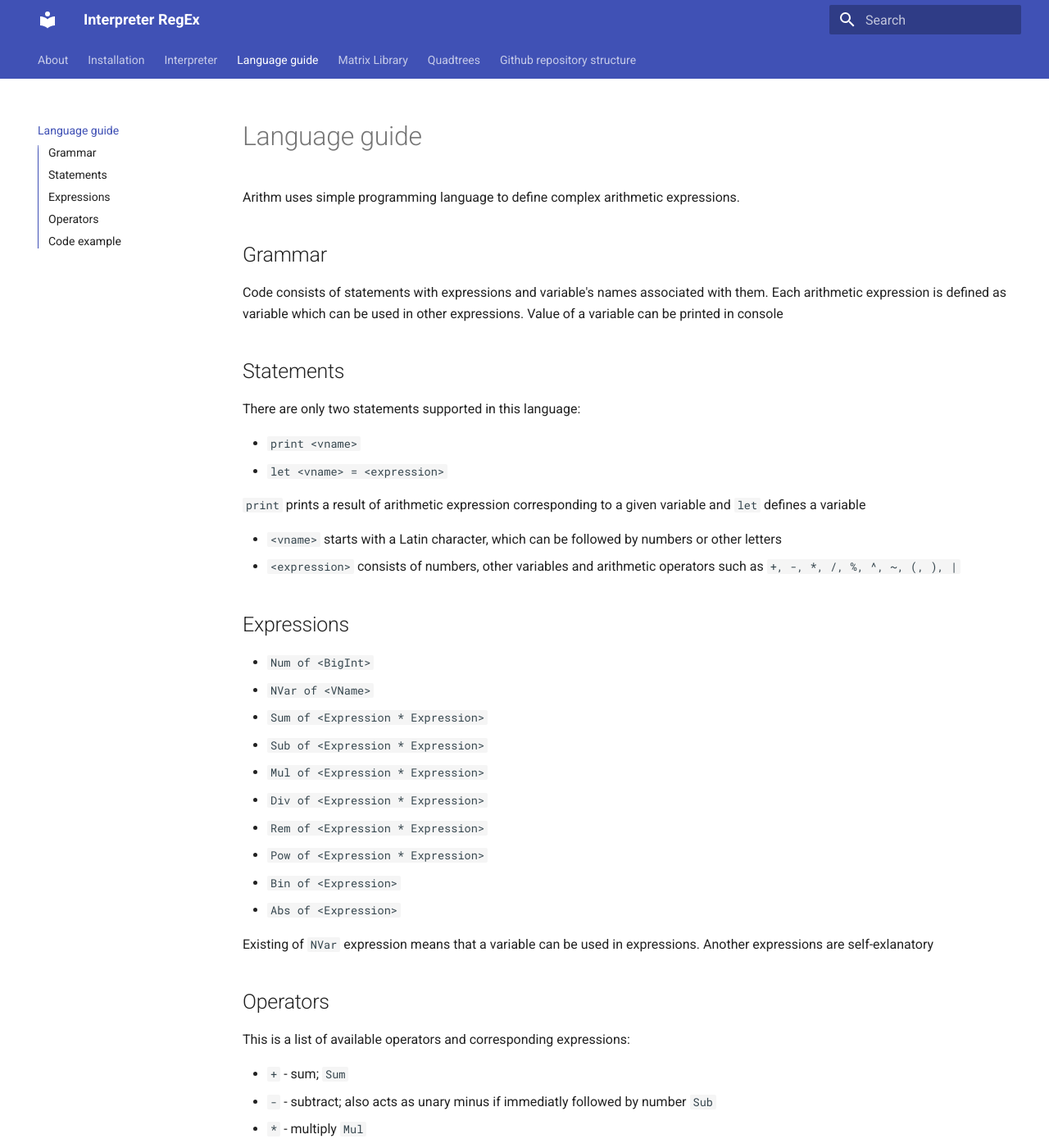
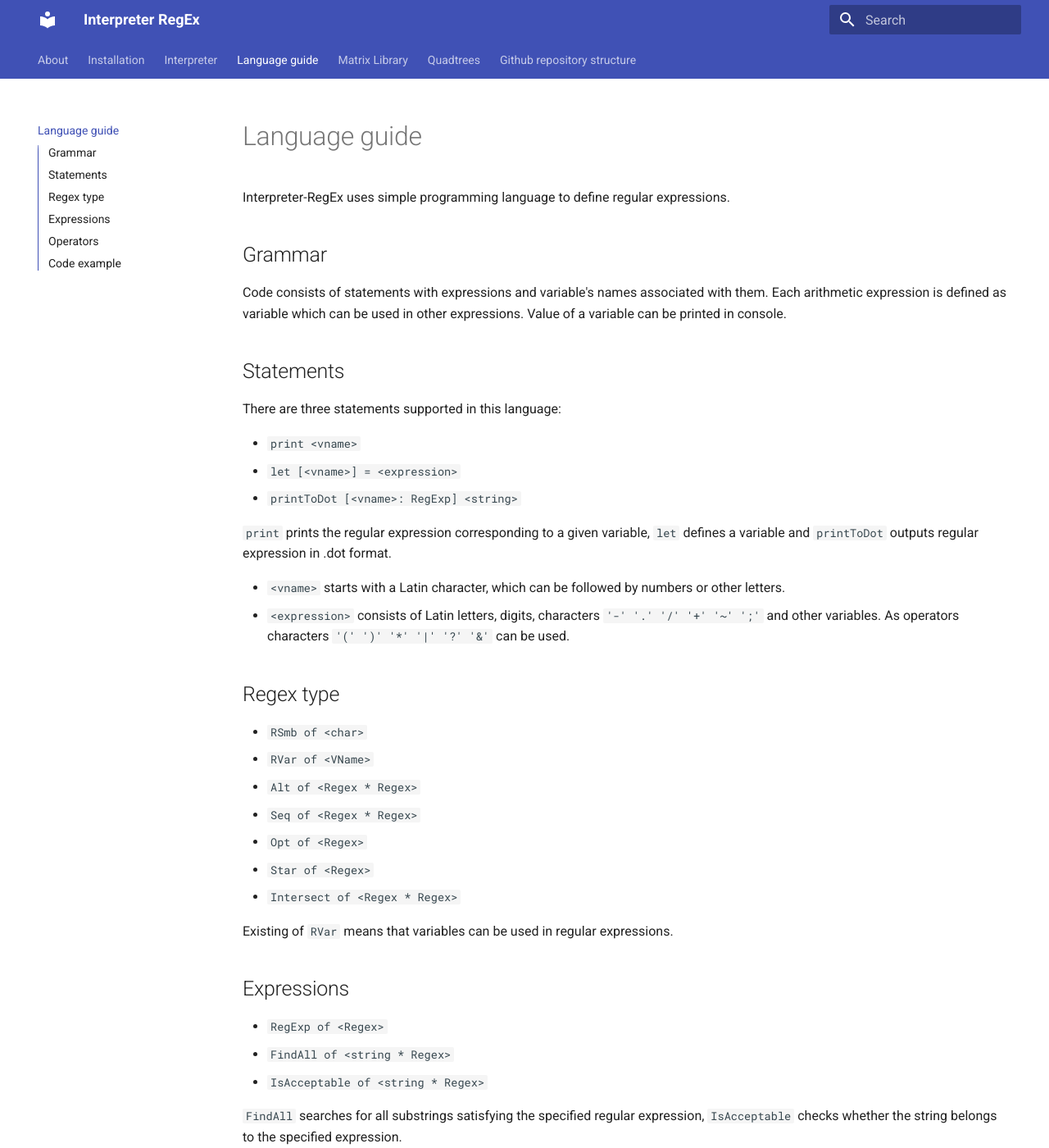
Before and after one commit to vnmsklnk/Interpreter-RegEx, an MkDocs documentation site: the page built from docs/Language.md, in a window 1280 px wide and 1400 px high. Shown: the whole window at 82% size. Built offline with MkDocs 1.6.1 and Material for MkDocs 9.7.7, drawn with Linux system fonts in a browser that asks for light colours; some of the changed text lies outside the part shown.

Commit message:
new language guide

```diff
--- a/docs/Language.md
+++ b/docs/Language.md
@@ -1,57 +1,65 @@
 # Language guide
 
-Arithm uses simple programming language to define complex arithmetic expressions.
+Interpreter-RegEx uses simple programming language to define regular expressions.
 
 ## Grammar
 
 Code consists of statements with expressions and variable's names associated with them.
-Each arithmetic expression is defined as variable which can be used in other expressions. Value of a variable can be printed in console
+Each arithmetic expression is defined as variable which can be used in other expressions. Value of a variable can be printed in console.
 
 ## Statements
 
-There are only two statements supported in this language:
+There are three statements supported in this language:
 
 *	`print <vname>`
-*	`let <vname> = <expression>`
+*	`let [<vname>] = <expression>`
+*   `printToDot [<vname>: RegExp] <string>`
 
-`print` prints a result of arithmetic expression corresponding to a given variable and `let` defines a variable
+`print` prints the regular expression corresponding to a given variable, `let` defines a variable and `printToDot` outputs regular expression in .dot format.
 
-* `<vname>` starts with a Latin character, which can be followed by numbers or other letters
-* `<expression>` consists of numbers, other variables and arithmetic operators such as `+, -, *, /, %, ^, ~, (, ), |`
+* `<vname>` starts with a Latin character, which can be followed by numbers or other letters.
+* `<expression>` consists of Latin letters, digits, characters `'-' '.' '/' '+' '~' ';'` and other variables. As operators characters `'(' ')' '*' '|' '?' '&'` can be used.
+
+## Regex type
+
+*    `RSmb of <char>`
+*    `RVar of <VName>`
+*    `Alt of <Regex * Regex>`
+*    `Seq of <Regex * Regex>`
+*    `Opt of <Regex>`
+*    `Star of <Regex>`
+*    `Intersect of <Regex * Regex>`
+
+Existing of `RVar` means that variables can be used in regular expressions.
 
 ## Expressions
 
-*	`Num of <BigInt>`
-*	`NVar of <VName>`
-*	`Sum of <Expression * Expression>`
-*	`Sub of <Expression * Expression>`
-*	`Mul of <Expression * Expression>`
-*	`Div of <Expression * Expression>`
-*	`Rem of <Expression * Expression>`
-*	`Pow of <Expression * Expression>`
-*	`Bin of <Expression>`
-*	`Abs of <Expression>`
+*    `RegExp of <Regex>`
+*    `FindAll of <string * Regex>`
+*    `IsAcceptable of <string * Regex>`
 
-Existing of `NVar` expression means that a variable can be used in expressions. Another expressions are self-exlanatory
+`FindAll` searches for all substrings satisfying the specified regular expression, `IsAcceptable` checks whether the string belongs to the specified expression.
 
 ## Operators
 
-This is a list of available operators and corresponding expressions:
+Available operators in Interpreter-RegEx with:
 
-* `+` - sum; `Sum`
-* `-` - subtract; also acts as unary minus if immediatly followed by number `Sub`
-* `*` - multiply `Mul`
-* `/` - integer division `Div`
-* `%` - remainder division `Rem`
-* `^` - power `Pow`
-* `~` - converts a number to its binary representation `Bin`
-* `(`, `)` - brackets to control operation priority
-* `|` - acts as brackets while returning an absolute value of expression `Abs`
+* `*` - Kleene star
+* `|` - alternation
+* `?` - repeat 0 or 1 times
+* `&` - intersect
+* `(`, `)` - brackets for grouping
+
 
 ## Code example
 
-	let x = |12 - 7 * 8| / -3
-	let y = 8 - x
-	print y
+	let [a] = (x|a)a
+	let [b] = a*
 
-* All code can be written in a single string
+	let [c] = isAcceptable "a" [a]&[b]
+	let [d] = isAcceptable "1" (1*)&(1?)
+	let [e] = findAll "byx" a|y
+
+	print [c] # output: False
+	print [d] # output: True
+	print [e] # output: [(1, 2)]
```
